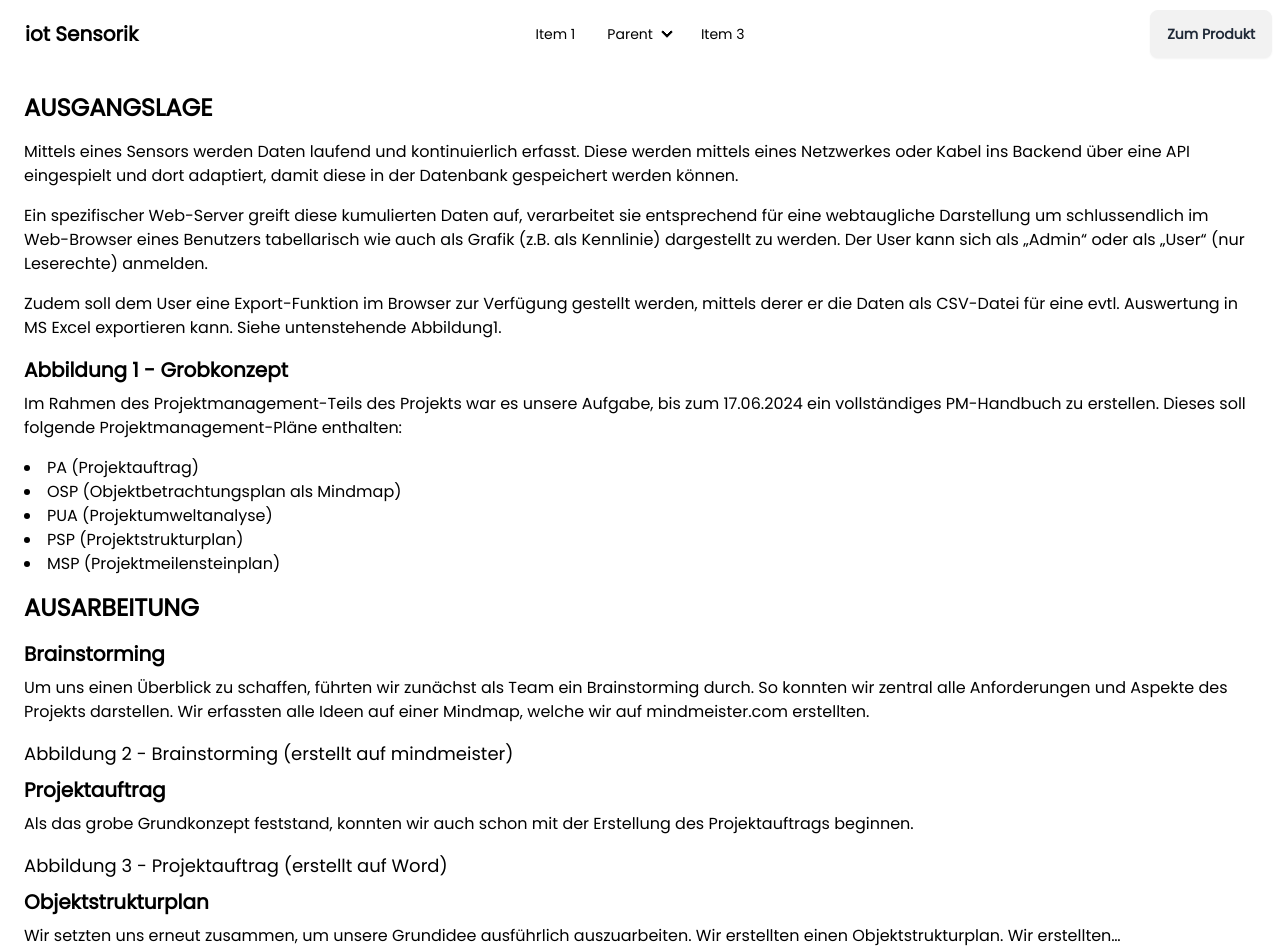
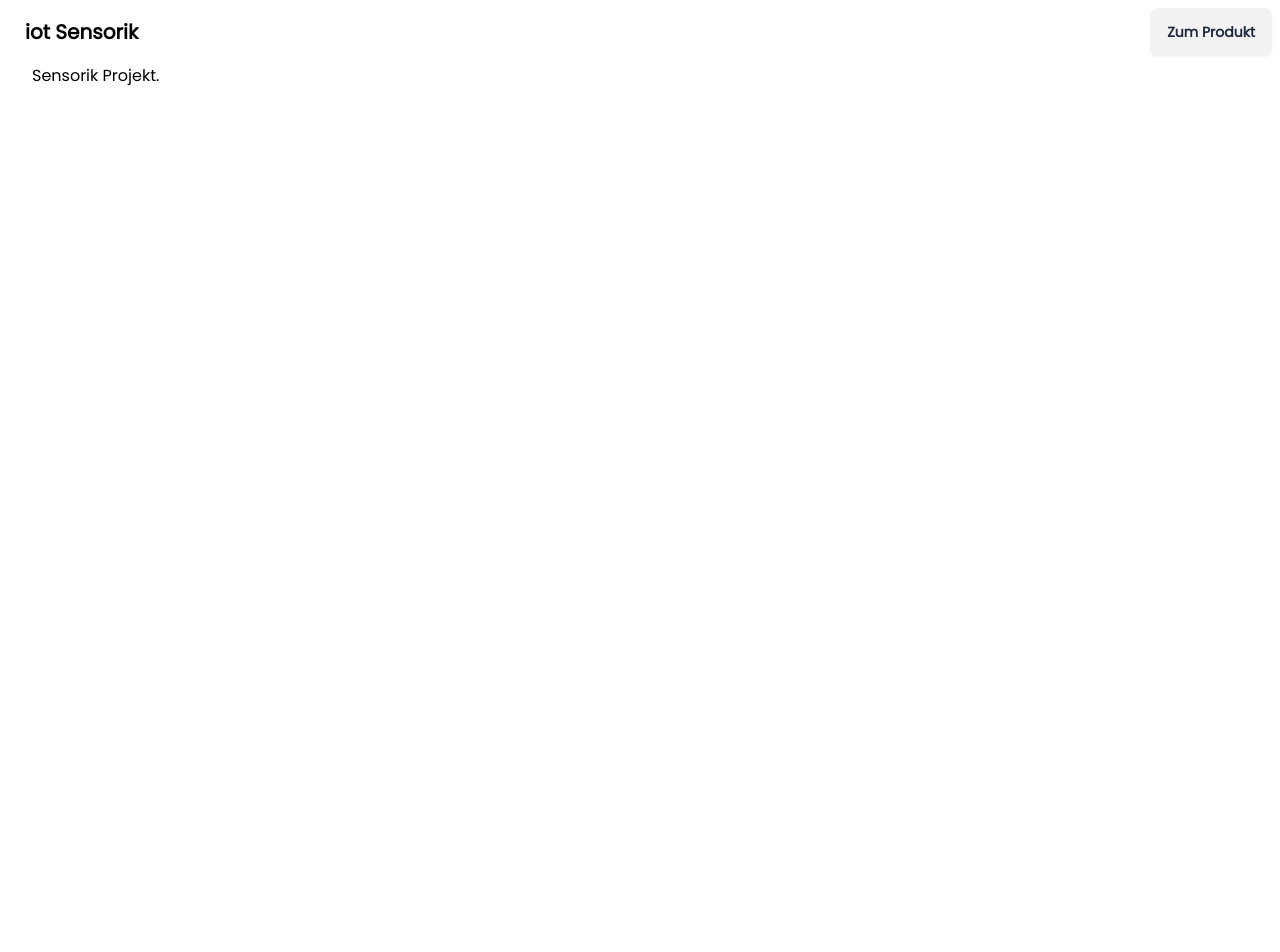
Before and after one commit to simon-metzler/iot-sensorik, a Next.js app: page / in a window 1280 px wide. Shown: the top 952 px of the page. After the commit the page ends 800 px from the top, so only its background shows below. Built offline with nearby package versions, Linux system fonts and the light colour scheme.

Commit message:
finished some last things

```diff
--- a/app/components/DataTable.tsx
+++ /dev/null
@@ -1,22 +0,0 @@
-export default function DataTable({ data }: { data: any[] }) {
-  return (
-    <div>
-      <table>
-        <thead>
-          <tr>
-            <th>Timestamp</th>
-            <th>Data</th>
-          </tr>
-        </thead>
-        <tbody>
-          {data.map((item, index) => (
-            <tr key={index}>
-              <td>{item.timestamp}</td>
-              <td>{item.data}</td>
-            </tr>
-          ))}
-        </tbody>
-      </table>
-    </div>
-  );
-}
--- a/app/components/Navbar.tsx
+++ b/app/components/Navbar.tsx
@@ -22,53 +22,8 @@ export default function Navbar() {
                 />
               </svg>
             </div>
-            <ul
-              tabIndex={0}
-              className="menu menu-sm dropdown-content bg-base-100 rounded-box z-[1] mt-3 w-52 p-2 shadow"
-            >
-              <li>
-                <a>Item 1</a>
-              </li>
-              <li>
-                <a>Parent</a>
-                <ul className="p-2">
-                  <li>
-                    <a>Submenu 1</a>
-                  </li>
-                  <li>
-                    <a>Submenu 2</a>
-                  </li>
-                </ul>
-              </li>
-              <li>
-                <a>Item 3</a>
-              </li>
-            </ul>
           </div>
           <a className="btn btn-ghost text-xl">iot Sensorik</a>
-        </div>
-        <div className="navbar-center hidden lg:flex">
-          <ul className="menu menu-horizontal px-1">
-            <li>
-              <a>Item 1</a>
-            </li>
-            <li>
-              <details>
-                <summary>Parent</summary>
-                <ul className="p-2">
-                  <li>
-                    <a>Submenu 1</a>
-                  </li>
-                  <li>
-                    <a>Submenu 2</a>
-                  </li>
-                </ul>
-              </details>
-            </li>
-            <li>
-              <a>Item 3</a>
-            </li>
-          </ul>
         </div>
         <div className="navbar-end">
           <Link className="btn" href="/dashboard">
--- a/app/dashboard/sunpower/page.tsx
+++ b/app/dashboard/sunpower/page.tsx
@@ -1,6 +1,5 @@
 import { fetchData } from "@/app/lib/data";
 import Chart from "@/app/components/MenuChart";
-import DataTable from "@/app/components/DataTable";
 
 export default async function Page() {
   const data = await fetchData("pv_yield_power");
@@ -9,7 +8,6 @@ export default async function Page() {
     <div>
       <h2 className="text-3xl font-bold ml-4">Sun Power Dashboard</h2>
       <Chart data={data} color="#F0BB41" line_color="#D1A338" />
-      <DataTable data={data} />
     </div>
   );
 }
--- a/app/dashboard/temperature/page.tsx
+++ b/app/dashboard/temperature/page.tsx
@@ -1,6 +1,5 @@
 import { fetchData } from "@/app/lib/data";
 import Chart from "@/app/components/MenuChart";
-import DataTable from "@/app/components/DataTable";
 
 export default async function Page() {
   const data = await fetchData("temperature");
@@ -9,7 +8,6 @@ export default async function Page() {
     <div>
       <h2 className="text-3xl font-bold ml-4">Temperature Dashboard</h2>
       <Chart data={data} color="#00B5B2" line_color="#00A3A0" />
-      <DataTable data={data} />
     </div>
   );
 }
--- a/app/page.tsx
+++ b/app/page.tsx
@@ -6,181 +6,7 @@ export default function Home() {
   return (
     <main>
       <Navbar />
-      <div className="p-6">
-        <h1 className="text-2xl font-bold mb-4">AUSGANGSLAGE</h1>
-        <p className="mb-4">
-          Mittels eines Sensors werden Daten laufend und kontinuierlich erfasst.
-          Diese werden mittels eines Netzwerkes oder Kabel ins Backend über eine
-          API eingespielt und dort adaptiert, damit diese in der Datenbank
-          gespeichert werden können.
-        </p>
-        <p className="mb-4">
-          Ein spezifischer Web-Server greift diese kumulierten Daten auf,
-          verarbeitet sie entsprechend für eine webtaugliche Darstellung um
-          schlussendlich im Web-Browser eines Benutzers tabellarisch wie auch
-          als Grafik (z.B. als Kennlinie) dargestellt zu werden. Der User kann
-          sich als „Admin“ oder als „User“ (nur Leserechte) anmelden.
-        </p>
-        <p className="mb-4">
-          Zudem soll dem User eine Export-Funktion im Browser zur Verfügung
-          gestellt werden, mittels derer er die Daten als CSV-Datei für eine
-          evtl. Auswertung in MS Excel exportieren kann. Siehe untenstehende
-          Abbildung1.
-        </p>
-        <h2 className="text-xl font-semibold mb-2">
-          Abbildung 1 - Grobkonzept
-        </h2>
-        <p className="mb-4">
-          Im Rahmen des Projektmanagement-Teils des Projekts war es unsere
-          Aufgabe, bis zum 17.06.2024 ein vollständiges PM-Handbuch zu
-          erstellen. Dieses soll folgende Projektmanagement-Pläne enthalten:
-        </p>
-        <ul className="list-disc list-inside mb-4">
-          <li>PA (Projektauftrag)</li>
-          <li>OSP (Objektbetrachtungsplan als Mindmap)</li>
-          <li>PUA (Projektumweltanalyse)</li>
-          <li>PSP (Projektstrukturplan)</li>
-          <li>MSP (Projektmeilensteinplan)</li>
-        </ul>
-
-        <h1 className="text-2xl font-bold mb-4">AUSARBEITUNG</h1>
-
-        <h2 className="text-xl font-semibold mb-2">Brainstorming</h2>
-        <p className="mb-4">
-          Um uns einen Überblick zu schaffen, führten wir zunächst als Team ein
-          Brainstorming durch. So konnten wir zentral alle Anforderungen und
-          Aspekte des Projekts darstellen. Wir erfassten alle Ideen auf einer
-          Mindmap, welche wir auf mindmeister.com erstellten.
-        </p>
-        <h3 className="text-lg font-medium mb-2">
-          Abbildung 2 - Brainstorming (erstellt auf mindmeister)
-        </h3>
-
-        <h2 className="text-xl font-semibold mb-2">Projektauftrag</h2>
-        <p className="mb-4">
-          Als das grobe Grundkonzept feststand, konnten wir auch schon mit der
-          Erstellung des Projektauftrags beginnen.
-        </p>
-        <h3 className="text-lg font-medium mb-2">
-          Abbildung 3 - Projektauftrag (erstellt auf Word)
-        </h3>
-
-        <h2 className="text-xl font-semibold mb-2">Objektstrukturplan</h2>
-        <p className="mb-4">
-          Wir setzten uns erneut zusammen, um unsere Grundidee ausführlich
-          auszuarbeiten. Wir erstellten einen Objektstrukturplan. Wir
-          erstellten…
-        </p>
-        <ul className="list-disc list-inside mb-4">
-          <li>den OSP als Baumstruktur auf miro.com.</li>
-        </ul>
-        <h3 className="text-lg font-medium mb-2">
-          Abbildung 4 – Objektstrukturplan - Baumstruktur komplett (erstellt auf
-          miro)
-        </h3>
-        <h3 className="text-lg font-medium mb-2">
-          Abbildung 5 – Objektstrukturplan – Baumstruktur Teilansicht 1
-        </h3>
-        <h3 className="text-lg font-medium mb-2">
-          Abbildung 6 – Objektstrukturplan - Baumstruktur Teilansicht 2
-        </h3>
-        <ul className="list-disc list-inside mb-4">
-          <li>den OSP als Mindmap auf mindmeister.com.</li>
-        </ul>
-        <h3 className="text-lg font-medium mb-2">
-          Abbildung 7 - Objektstrukturplan - Mindmap (erstellt auf mindmeister)
-        </h3>
-
-        <h2 className="text-xl font-semibold mb-2">Design</h2>
-        <p className="mb-4">
-          Nun begannen wir auch schon mit der Erstellung eines Mockups. Wir
-          skizzierten dieses auf Microsoft Paint.
-        </p>
-
-        <h2 className="text-xl font-semibold mb-2">Projektumweltanalyse</h2>
-        <h3 className="text-lg font-medium mb-2">
-          PUA – graphische Darstellung
-        </h3>
-        <h3 className="text-lg font-medium mb-2">
-          Abbildung 8 - Projektumweltanalyse - graphische Darstellung (erstellt
-          auf miro)
-        </h3>
-        <h3 className="text-lg font-medium mb-2">PUA – tabellarische Form</h3>
-        <table className="table-auto w-full mb-4 border-collapse border border-gray-400">
-          <thead>
-            <tr>
-              <th className="border border-gray-400 px-4 py-2">Umwelt</th>
-              <th className="border border-gray-400 px-4 py-2">Risiko</th>
-              <th className="border border-gray-400 px-4 py-2">
-                Maßnahme/ Strategie
-              </th>
-            </tr>
-          </thead>
-          <tbody>
-            <tr>
-              <td className="border border-gray-400 px-4 py-2">
-                PTM: Dragan, Damien, David, Simon
-              </td>
-              <td className="border border-gray-400 px-4 py-2">
-                 Zusammenarbeit funktioniert nicht reibungslos
-                <br />
-                 Unzufriedenheit in der Aufgaben-Einteilung
-                <br /> Zeitdruck
-              </td>
-              <td className="border border-gray-400 px-4 py-2">
-                 Teambesprechungen
-                <br />
-                 Faire und gleichmäßige Aufteilung
-                <br /> Klare Ziele und Fristen setzen
-              </td>
-            </tr>
-            <tr>
-              <td className="border border-gray-400 px-4 py-2">PL: Raphael</td>
-              <td className="border border-gray-400 px-4 py-2">
-                 Keine Kontrolle/ Übersicht über die PTM
-                <br /> Zeitdruck
-              </td>
-              <td className="border border-gray-400 px-4 py-2">
-                 Klare Ziele und Fristen setzen
-                <br /> Kommunikation
-              </td>
-            </tr>
-            <tr>
-              <td className="border border-gray-400 px-4 py-2">
-                PAG: Bernd Frankenhauser
-              </td>
-              <td className="border border-gray-400 px-4 py-2">
-                 Nicht ausreichend Präsenzunterrichtsstunden, um Fragen zu
-                klären
-              </td>
-              <td className="border border-gray-400 px-4 py-2">
-                 Wichtige Fragen via Teams oder Outlook klären
-              </td>
-            </tr>
-            <tr>
-              <td className="border border-gray-400 px-4 py-2">
-                Kunden: Klaus B., Diethard K.
-              </td>
-              <td className="border border-gray-400 px-4 py-2">
-                Unzufrieden mit dem Ergebnis
-              </td>
-              <td className="border border-gray-400 px-4 py-2">
-                Unsicherheiten klären
-              </td>
-            </tr>
-          </tbody>
-        </table>
-
-        <h2 className="text-xl font-semibold mb-2">Projektstrukturplan</h2>
-        <h3 className="text-lg font-medium mb-2">
-          Abbildung 9 - Projektstrukturplan (erstellt auf miro)
-        </h3>
-
-        <h2 className="text-xl font-semibold mb-2">Projektmeilensteinplan</h2>
-        <h3 className="text-lg font-medium mb-2">
-          Abbildung 10 - Projektmeilensteinplan (erstellt auf Excel)
-        </h3>
-      </div>
+      <p className="ml-8">Sensorik Projekt.</p>
     </main>
   );
 }
```
